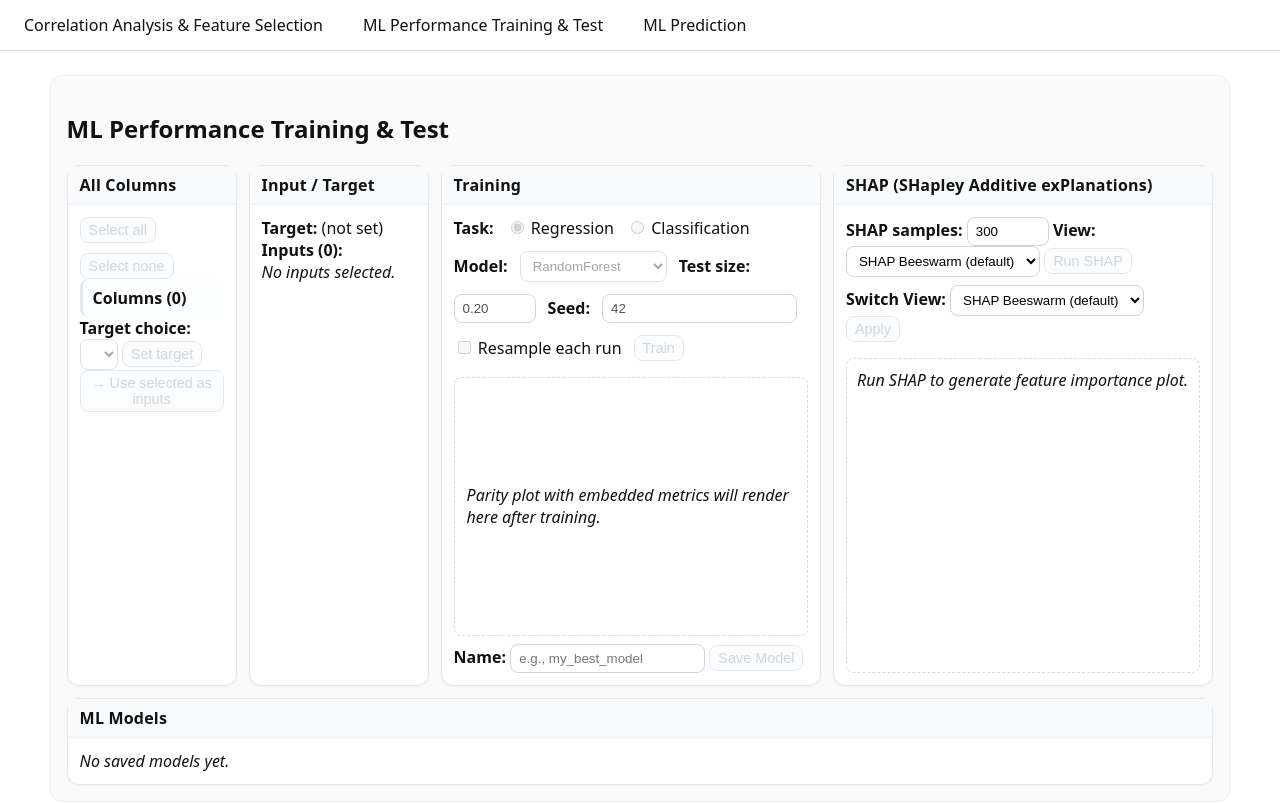
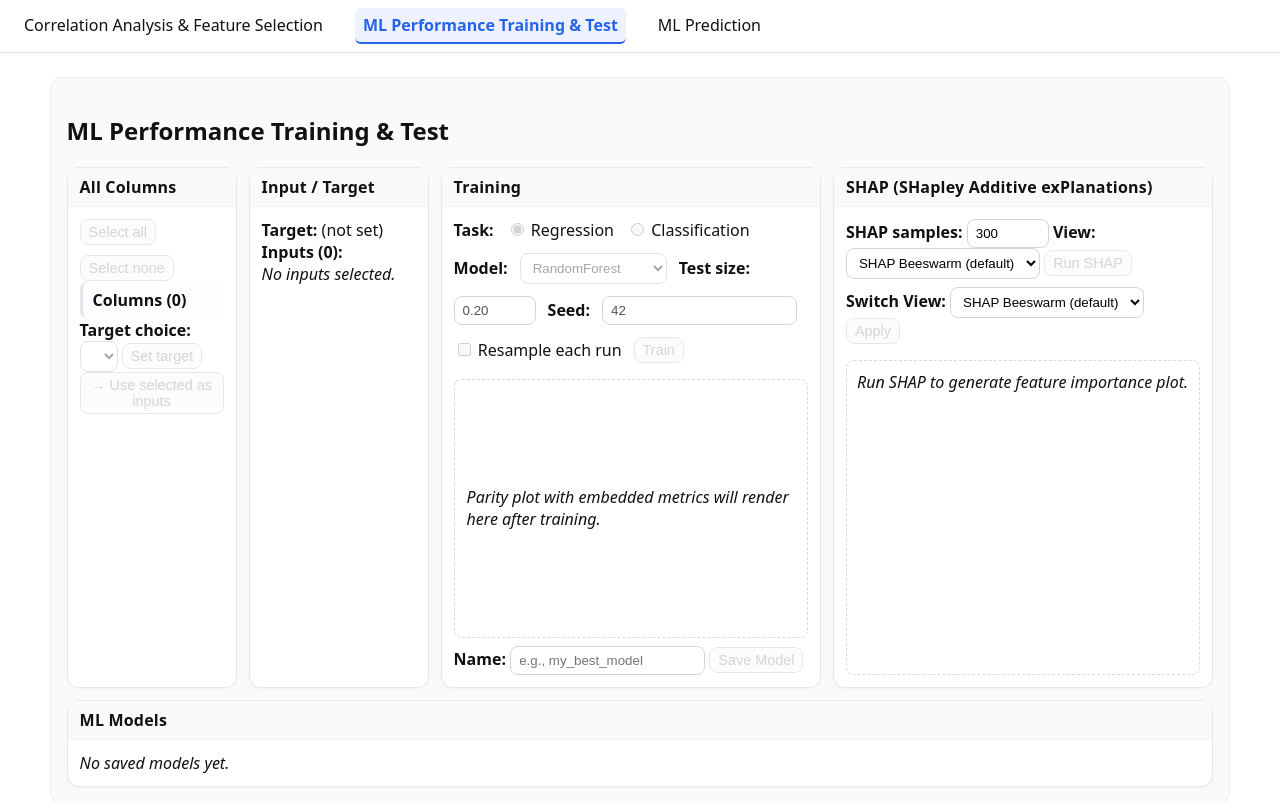
Before and after one commit to ornlpmcp/ASCENDS, a FastAPI app: page /train in a window 1280 px wide. Shown: the top 803 px of the page. Run offline with FastAPI, Linux system fonts and the light colour scheme; lists and menus that the app fills with data are empty.

Commit message:
Highlight the active GUI tab
- Reserve tab border height with a transparent border

- Add .tab.active colors, weight, and active border styling

Refs: Phase 1.8 (.agent_feedback/20260522_110045_EDT_claude_phase1_final_instruction.md)

```diff
--- a/static/app.css
+++ b/static/app.css
@@ -177,8 +177,14 @@ nav a:hover { color:var(--accent); }
 .panel { padding:16px; border:1px solid #eee; border-radius:12px; background:#fafafa; }
 
 .tabs { display:flex; gap:12px; padding:8px 16px; border-bottom:1px solid #ddd; }
-.tab { text-decoration:none; color:#111; padding:6px 8px; border-radius:6px; }
+.tab { text-decoration:none; color:#111; padding:6px 8px; border-radius:6px; border-bottom:2px solid transparent; }
 .tab:hover { background:#f2f2f2; }
+.tab.active {
+  background: #eef2ff;
+  color: #2563eb;
+  font-weight: 600;
+  border-bottom-color: #2563eb;
+}
 
 .row { display:flex; flex-wrap:wrap; }
 .gap { gap:16px; }
```
